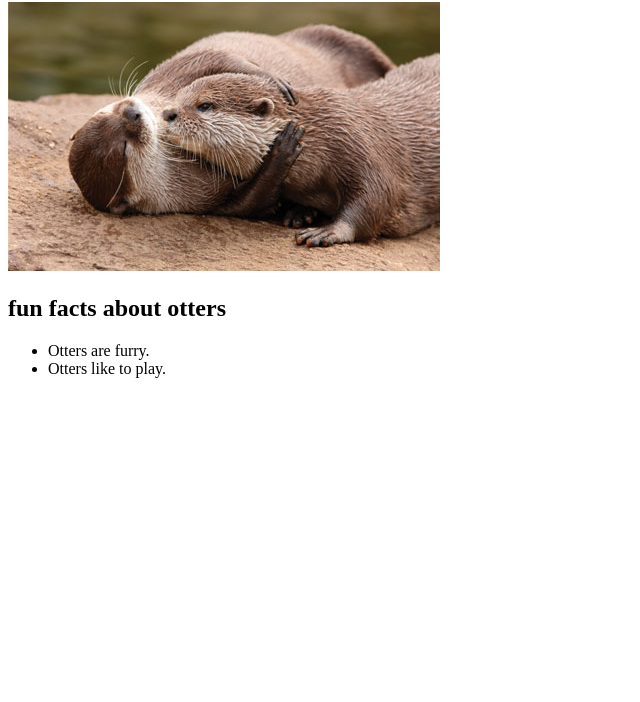
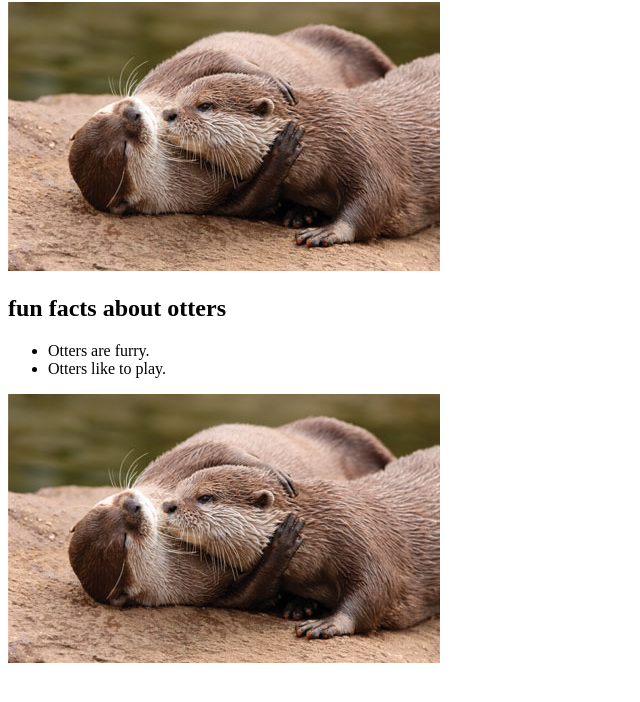
Before and after one commit to etmoore/otters, a plain HTML site: page index.html in a window 1280 px wide. Shown: the part 78-780 px from the top of the page, without its empty margins (0-640 px from the left). Drawn offline with Linux system fonts and the light colour scheme.

Commit message:
added second image

```diff
--- a/index.html
+++ b/index.html
@@ -13,5 +13,7 @@
     <li>Otters are furry.</li>
     <li>Otters like to play.</li>
   </ul>
+
+  <img src="images/otter.jpg" alt="">
 </body>
 </html>
```
